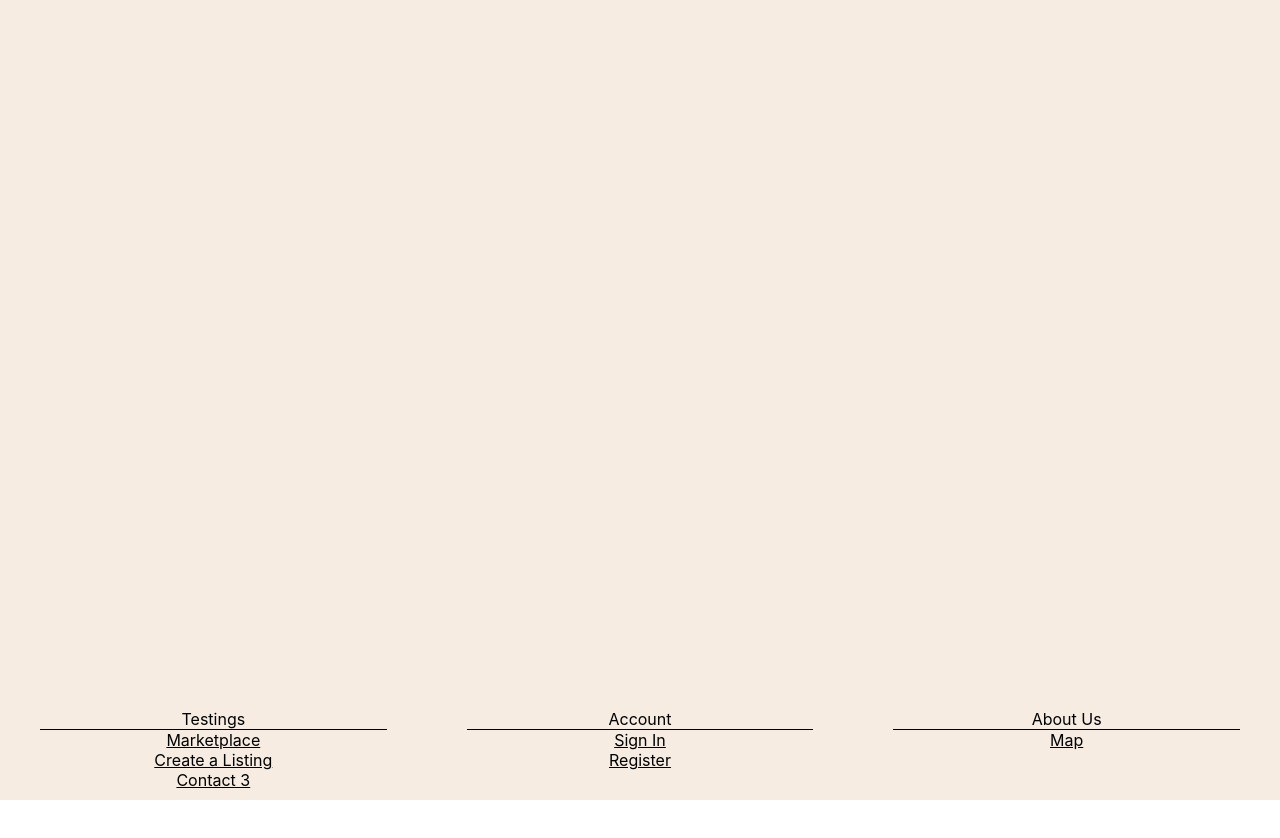
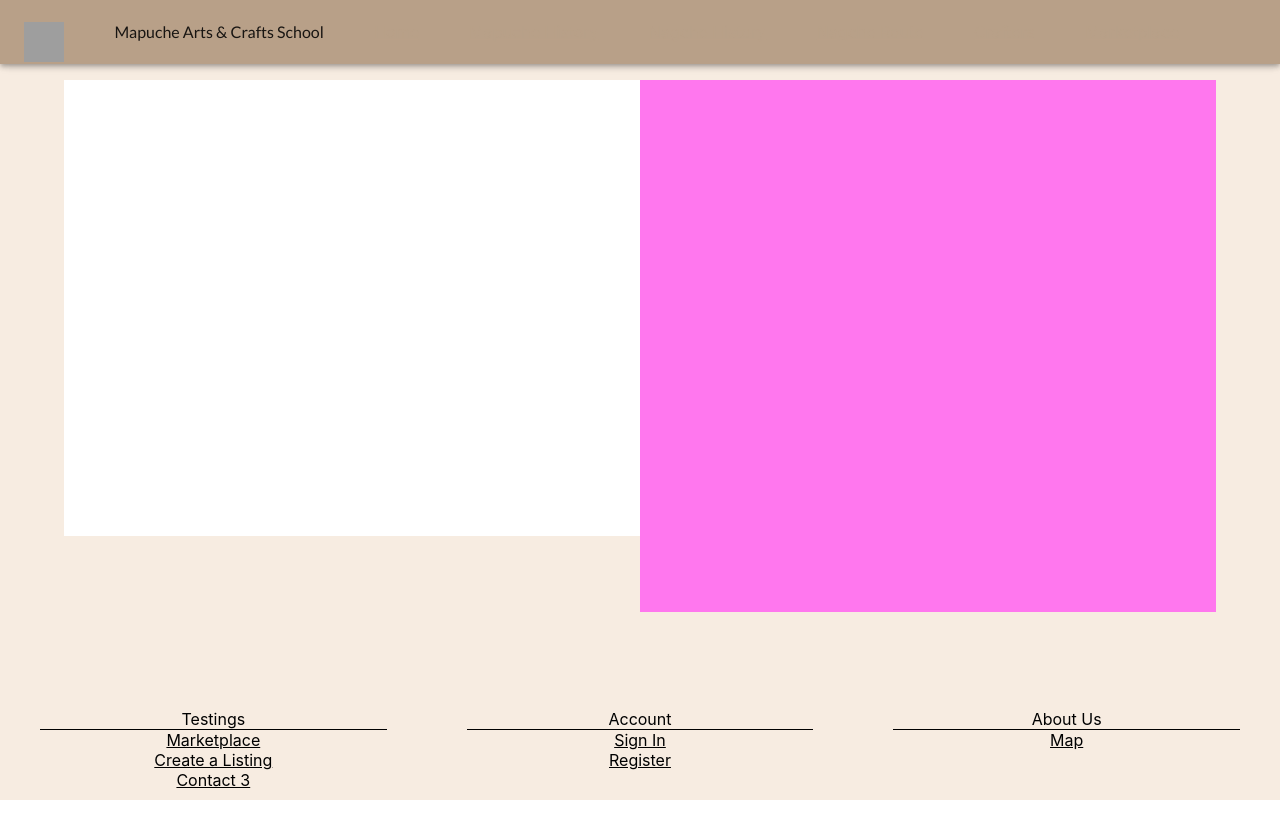
Before and after one commit to maxventer00/mapuche-art-school, a React (Create React App) app: page /marketplace/itemPage in a window 1280 px wide. Before the commit the page ends 800 px from the top, so only its background shows below. Built offline with nearby package versions, Linux system fonts and the light colour scheme; no server answers; the database is empty; grey boxes are pictures that could not be loaded; a web font is replaced by a local one.

Commit message:
item page ccs

```diff
--- a/src/containers/Marketplace/itemPage.tsx
+++ b/src/containers/Marketplace/itemPage.tsx
@@ -15,7 +15,7 @@ import "../../containers/Home/fonts.css";
 import { height, textAlign } from "@mui/system";
 import IconButton from "@mui/material/IconButton";
 import Navbar from "../Shared/Navbar";
-import { Typography } from "@mui/material";
+import { CardActionArea, Grid, List, ListItem, Typography, Card, CardMedia, CardContent, CardActions, Button } from "@mui/material";
 import profilePlaceholder from "../../images/profilePlaceholder.png";
 import app from "../../base";
 import { getDocs } from "firebase/firestore";
@@ -35,7 +35,42 @@ const useStyles = makeStyles((theme) =>
             maxHeight: "1200",
             display: "flex",
             flexDirection: "row",
+            flexGrowing: 1,
+
         },
+        content: {
+            display: "flex",
+            flexDirection: "column",
+            //alignItems: "center",
+            //justifyContent: "center",
+            width: "100%",
+            height: "100%",
+            //margin: "auto",
+            marginTop: "60px",
+
+        },
+
+        information: {
+            backgroundColor: "#F7E",
+            height: "70%",
+            width: "50%",
+            float: "right",
+
+
+        },
+        photo: {
+            //float: "left",
+            backgroundColor: "#FFF",
+            height: "60%",
+            width: "50%",
+            float: "left",
+        },
+        card: {
+            //minHeight: "500",
+            //minWidth: "500",
+            width: "100%",
+            height: "100%",
+        }
     }),
 );
 
@@ -46,7 +81,7 @@ function ItemPage() {
     const history = useHistory();
 
 
-    const [item, setItem] = useState<any>([]);
+    const [itemData, setItemData] = useState<any>([]);
 
     const getItemData = async () => {
         const firestore = app.firestore();
@@ -55,7 +90,7 @@ function ItemPage() {
         const querySnapshot = await getDocs(collectionRef);
 
         querySnapshot.forEach((doc) => {
-        setItem((arr: any) => [...arr, doc.data()]);
+            setItemData((arr: any) => [...arr, doc.data()]);
         });
     };
 
@@ -71,6 +106,115 @@ function ItemPage() {
                 maxWidth={false}
                 className={`${classes.container}`}
             >
+                <Navbar />
+
+                <Container className={`${classes.content}`}>
+
+                    <div className={`${classes.information}`}>
+                        <List>
+                            {itemData.map((item: {
+                                itemTitle: string | undefined;
+                                itemDescription: string | undefined;
+                                price: number | undefined;
+                                itemStock: number | undefined;
+                                photoURL: string | undefined;
+                            }) => (
+                                <ListItem key={item.itemTitle}
+                                >
+                                    <Card
+                                        className={classes.card}
+                                        sx={{ borderRadius: 5 }}
+                                    >
+                                        <CardActionArea
+                                            sx={{ display: "column", border: `5px solid white` }}
+                                        >
+
+                                            <CardContent sx={{ flexDirection: "row" }}>
+                                                <Grid container justifyContent="space-between">
+                                                    <Typography
+                                                        gutterBottom
+                                                        variant="h5"
+                                                        component="div"
+                                                        color="#AC5435"
+                                                    >
+                                                        {item.itemTitle}
+                                                    </Typography>
+                                                </Grid>
+                                                <Typography variant="body2" color="#AC5435">
+                                                    {item.itemDescription}
+                                                </Typography>
+                                                <br />
+                                                <Typography
+                                                    variant="body2"
+                                                    color="#AC5435"
+                                                    align="left"
+                                                >
+                                                    Price: ${item.price}
+                                                </Typography>
+                                                <CardActions sx={{ justifyContent: "end" }}>
+                                                    <Button
+                                                        size="small"
+                                                        color="secondary"
+                                                        variant="contained"
+                                                        sx={{ borderRadius: 25, maxHeight: 25 }}
+                                                    >
+                                                        BUY
+                                                    </Button>
+                                                </CardActions>
+                                            </CardContent>
+                                        </CardActionArea>
+                                    </Card>
+                                </ListItem>
+
+                            ))}
+                        </List>
+                    </div>
+
+                    <div className={`${classes.photo}`}>
+                        <List
+                            sx={{ columns: 1, gap: 3 }}>
+                            {itemData.map(
+                                (item: {
+                                    itemTitle: string | undefined;
+                                    itemDescription: string | undefined;
+                                    photoURL: string | undefined;
+                                    //itemStock: number | undefined;
+                                    price: number | undefined;
+                                }) => (
+                                    <ListItem key={item.itemTitle}
+                                    >
+                                        <Card
+                                            className={classes.card}
+                                            sx={{ borderRadius: 5 }}
+                                        >
+                                            <CardActionArea
+                                                sx={{ display: "column", border: `5px solid white` }}
+                                            >
+                                                <CardMedia
+                                                    component="img"
+                                                    height="100%"
+                                                    width="100%"
+                                                    sx={{ borderRadius: 5 }}
+                                                    image={item.photoURL}
+                                                    alt="No Image Available"
+                                                />
+
+
+
+
+
+                                            </CardActionArea>
+                                        </Card>
+                                    </ListItem>
+                                )
+                            )}
+                        </List>
+
+                    </div>
+
+                </Container>
+
+
 
                 <Footer />
             </Container>
```
Lines whose indentation alone changed are shown as unchanged.
